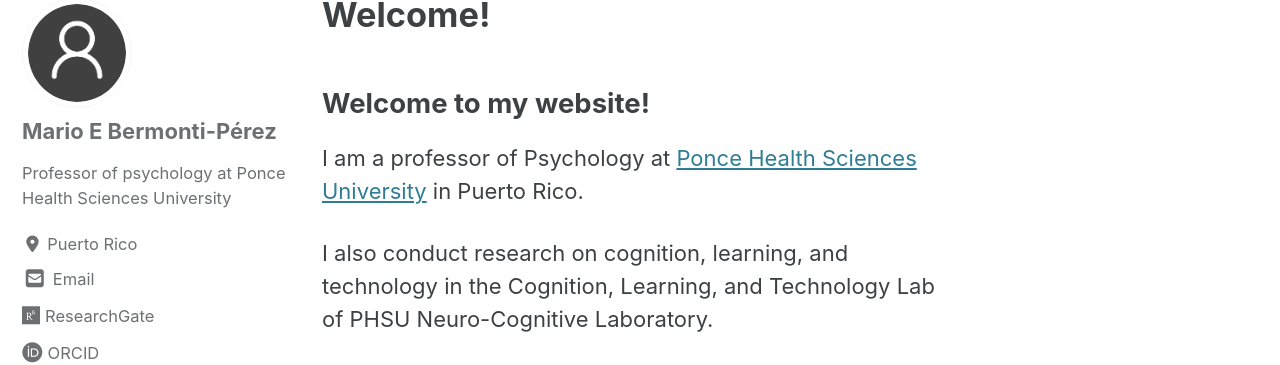
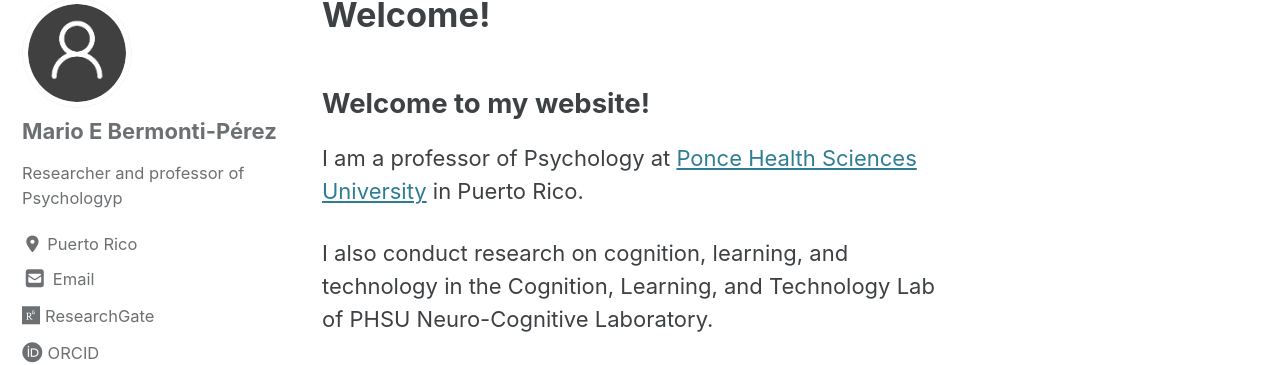
Before and after one commit to mario-bermonti/mario-bermonti.github.io, a Jekyll site: the page built from _pages/index.md, in a window 1280 px wide. Shown: the part 113-478 px from the top of the page. Built offline with Jekyll 4.4.1, drawn with Linux system fonts in a browser that asks for light colours; cached includes are drawn as plain includes; nearby versions of some CDN libraries; a style sheet for code colours, icons or effects is not loaded.

Commit message:
Improve bio

```diff
--- a/_config.yml
+++ b/_config.yml
@@ -23,7 +23,7 @@ description              : "My personal webpage and blog for sharing my academic
 author:
   name             : "Mario E Bermonti-Pérez"
   avatar           : "/assets/images/bio-photo.png"
-  bio              : "Professor of psychology at Ponce Health Sciences University"
+  bio              : "Researcher and professor of Psychologyp"
   location: "Puerto Rico"
   #links that appear in the authors navigation sidebar
   links:
```
